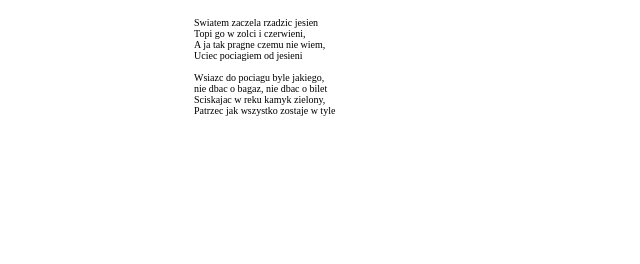
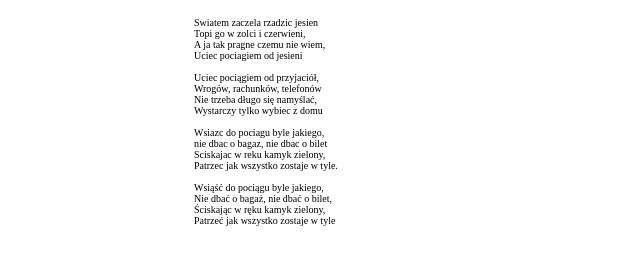
Before and after one commit to lukasmkrk/nauka-gita, a plain HTML site: page index.html in a window 1280 px wide. Shown: the part 110-374 px from the top of the page, without its empty margins (176-816 px from the left). Drawn offline with Linux system fonts and the light colour scheme.

Commit message:
Add more verses

```diff
--- a/index.html
+++ b/index.html
@@ -12,9 +12,15 @@
 				<h2 class="Author">by Maryla Rodowicz</h2>
 				<p> Swiatem zaczela rzadzic jesien<br>Topi go w zolci i
 czerwieni, <br> A ja tak pragne czemu nie wiem, <br>Uciec pociagiem od
-jesieni <br><br> Wsiazc do pociagu byle jakiego, <br> nie dbac o bagaz, nie
+jesieni <br><br>Uciec pociągiem od przyjaciół,<br>
+Wrogów, rachunków, telefonów<br>
+Nie trzeba długo się namyślać,<br>
+Wystarczy tylko wybiec z domu<br><br> Wsiazc do pociagu byle jakiego, <br> nie dbac o bagaz, nie
 dbac o bilet <br> Sciskajac w reku kamyk zielony, <br> Patrzec jak
-wszystko zostaje w tyle </p>
+wszystko zostaje w tyle. <br> <br> Wsiąść do pociągu byle jakiego,<br>
+Nie dbać o bagaż, nie dbać o bilet,<br>
+Ściskając w ręku kamyk zielony,<br>
+Patrzeć jak wszystko zostaje w tyle </p>
 			</div>
 		</header>
 </body>
```
